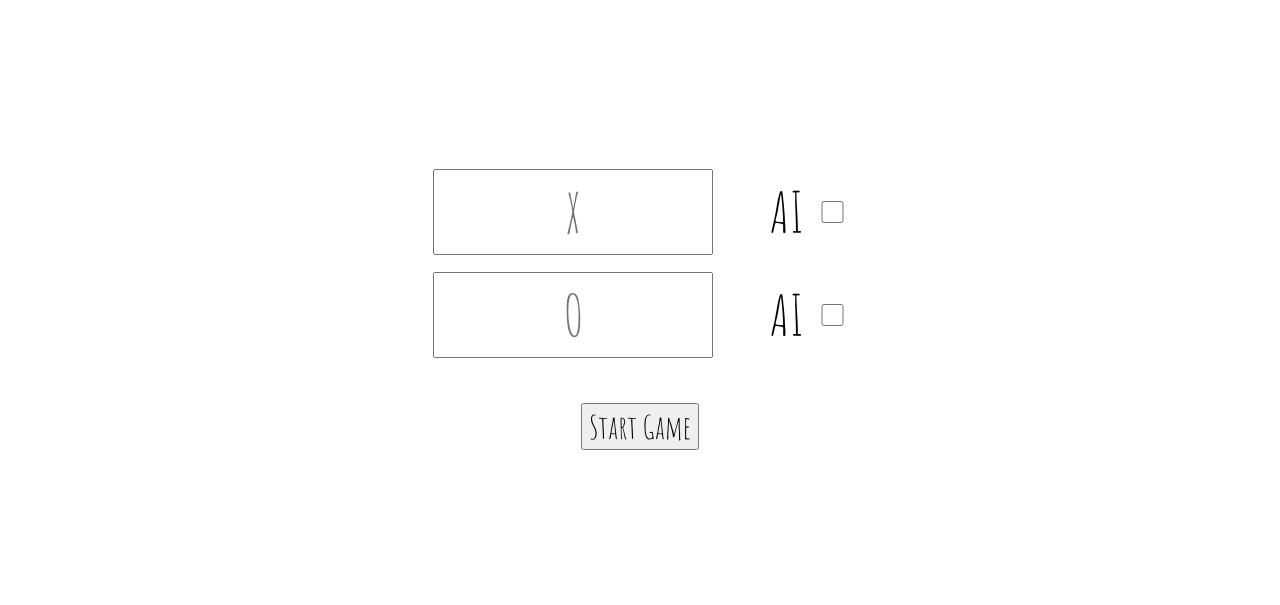
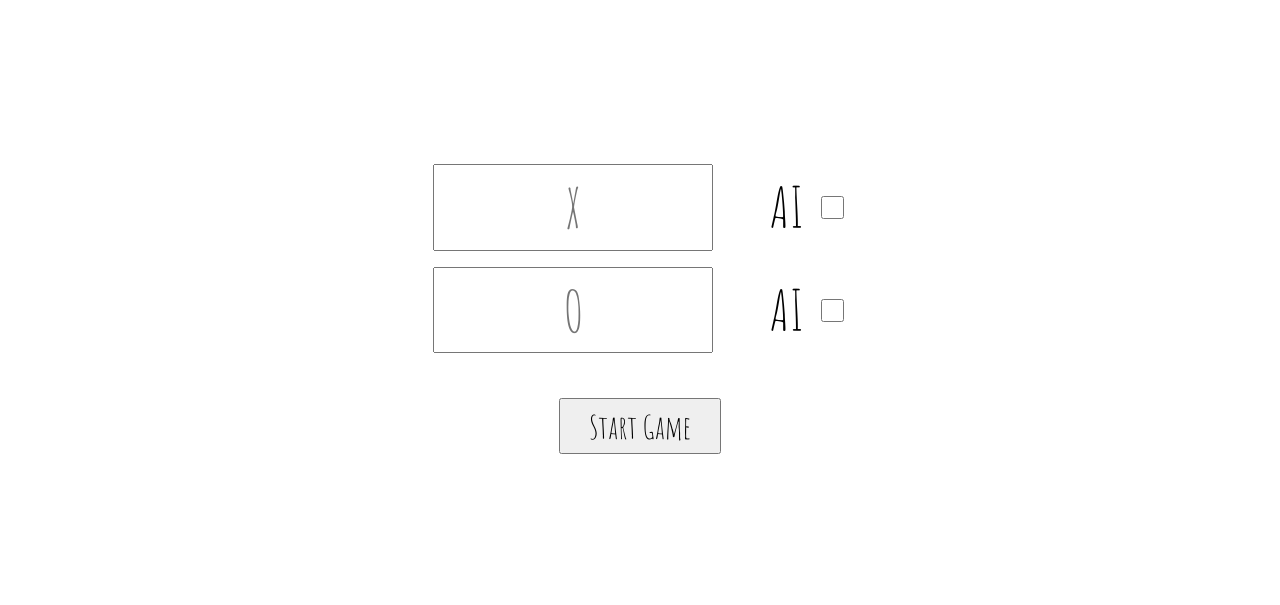
Before and after one commit to perugi/odin-tic-tac-toe, a plain HTML site: page index.html in a window 1280 px wide. Shown: the part 128-733 px from the top of the page. Drawn offline with Linux system fonts and the light colour scheme.

Commit message:
Increase button padding

```diff
--- a/styles.css
+++ b/styles.css
@@ -95,6 +95,7 @@ input[type="checkbox"] {
 
 button {
     font-size: 4vh;
+    padding: 0.1rem 0.5rem;
 }
 
 footer {
```
